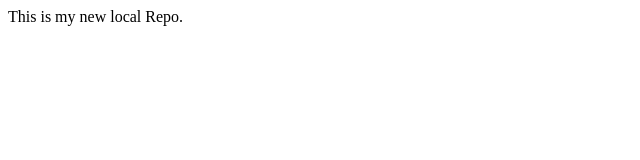
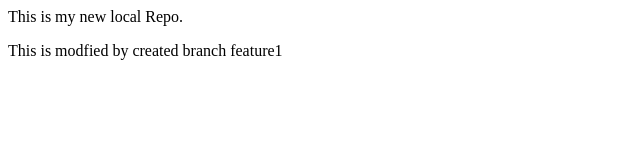
Before and after one commit to vijaypanchal421/LocalRepo, a plain HTML site: page index.html in a window 1280 px wide. Shown: the whole page, without its empty margins (0-640 px from the left). Drawn offline with Linux system fonts and the light colour scheme.

Commit message:
Add feature1

```diff
--- a/index.html
+++ b/index.html
@@ -1 +1,2 @@
 <p>This is my new local Repo.</p>
+<p>This is modfied by created branch feature1</p>
```
